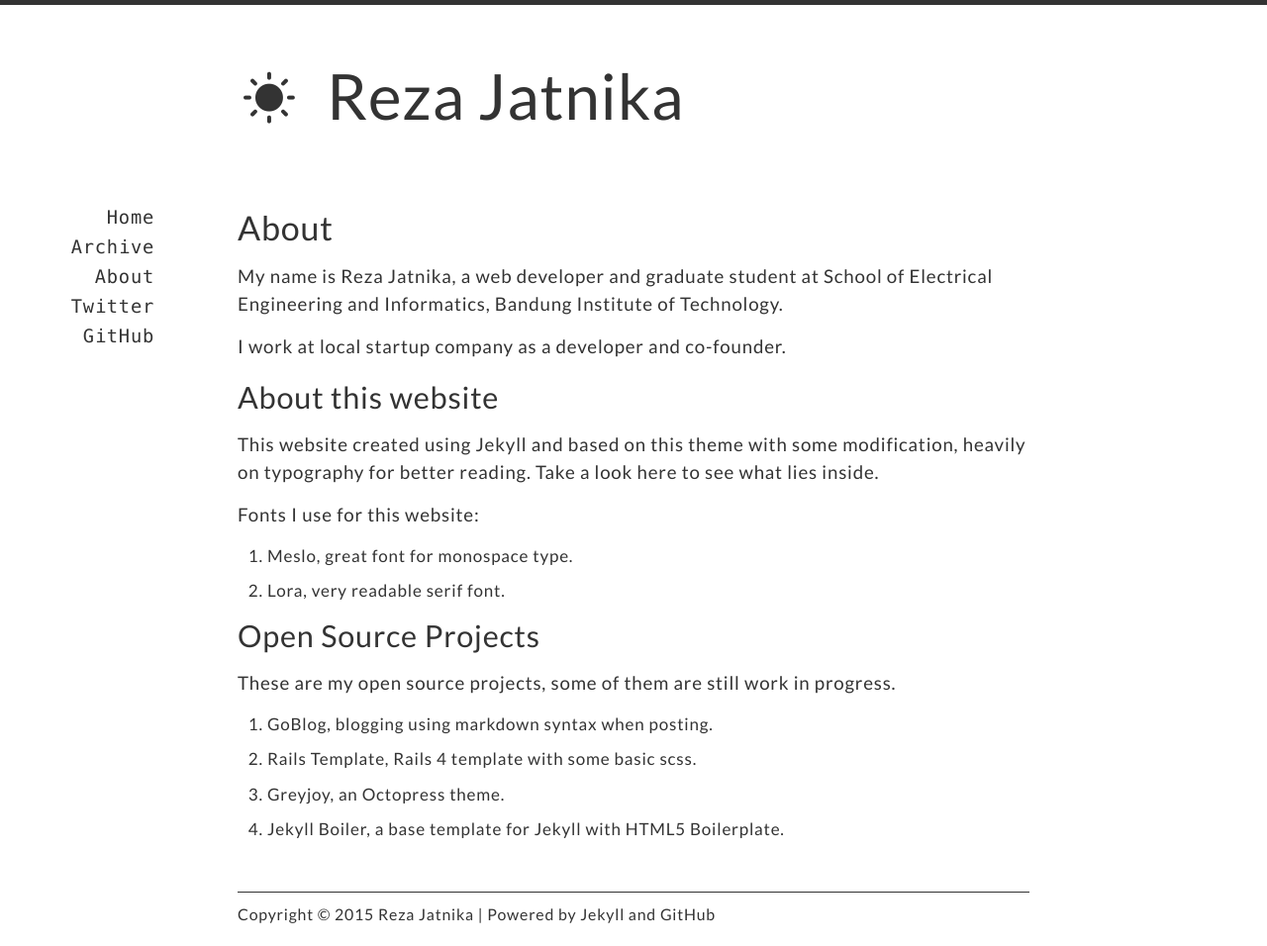
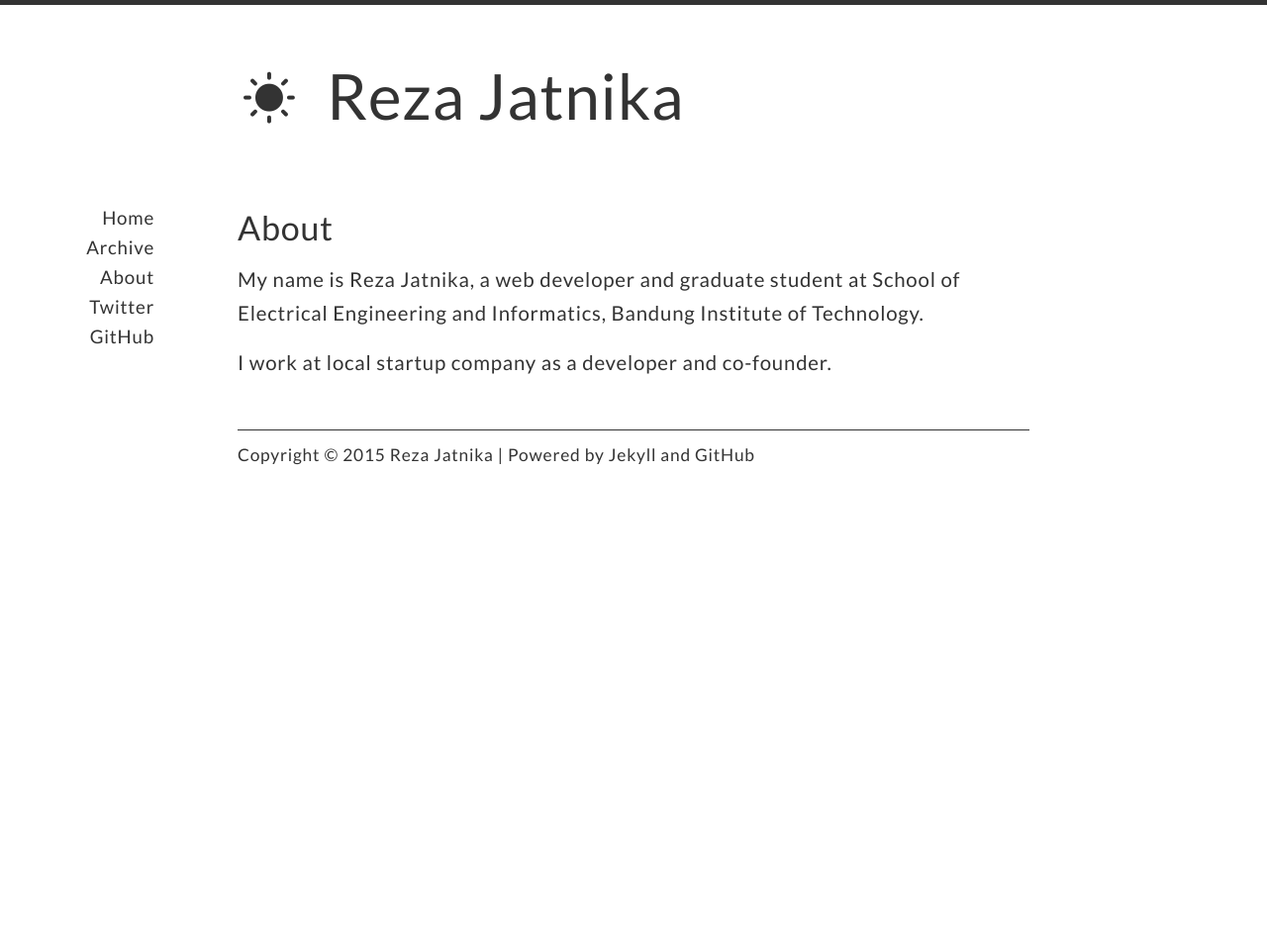
Before and after one commit to rezajatnika/rezajatnika.github.io, a Jekyll site: the page built from about/index.markdown, in a window 1280 px wide. Shown: the whole page at 99% size. Built offline with Jekyll 4.4.1, drawn with Linux system fonts in a browser that asks for light colours; nearby versions of some CDN libraries; Markdown is read by kramdown in place of the engine named in the settings; after the commit the page ends 900 px from its top, so only the background shows below that.

Commit message:
Update layouts and colors

```diff
--- a/_layouts/post.html
+++ b/_layouts/post.html
@@ -2,7 +2,7 @@
 layout: default
 ---
 <article class="post">
-  <h1><a href="{{ page.url }}">{{ page.title }}</a></h1>
   <p class="meta">Posted on <span class="postdate">{{ page.date | date: "%b %d, %Y" }}</span></p>
+  <h1 class="title"><a href="{{ page.url }}">{{ page.title }}</a></h1>
   <div class="post-content">{{ content }}</div>
 </article>
--- a/about/index.markdown
+++ b/about/index.markdown
@@ -7,22 +7,3 @@ My name is Reza Jatnika, a web developer and graduate student at School of
 Electrical Engineering and Informatics, Bandung Institute of Technology.
 
 I work at local startup [company](http://rakarsa.com) as a developer and co-founder.
-
-## About this website
-This website created using [Jekyll](http://jekyllrb.com) and based on this
-[theme](https://github.com/redwallhp/solar-theme-jekyll) with some modification,
-heavily on typography for better reading. Take a look
-[here](https://github.com/rezajatnika/rezajatnika.github.io) to see what lies inside.
-
-Fonts I use for this website:
-
-- [Meslo](https://github.com/andreberg/Meslo-Font), great font for monospace type.
-- [Lora](https://www.google.com/fonts/specimen/Lora), very readable serif font.
-
-## Open Source Projects
-These are my open source projects, some of them are still work in progress.
-
-- [GoBlog](https://github.com/rezajatnika/blog), blogging using markdown syntax when posting.
-- [Rails Template](https://github.com/rezajatnika/rails_template), Rails 4 template with some basic scss.
-- [Greyjoy](https://github.com/rezajatnika/greyjoy), an Octopress theme.
-- [Jekyll Boiler](https://github.com/rezajatnika/jekyll-boiler), a base template for Jekyll with HTML5 Boilerplate.
--- a/assets/css/colors.css
+++ b/assets/css/colors.css
@@ -46,9 +46,9 @@ blockquote {
 /*** Pygments ***/
 
 .highlight>pre {
-  background-color: #eee8d5;
+  background-color: #fff;
   color: #657b83;
-  border-left: 2px #F4B915 solid;
+  border-left: 2px rgba(51, 51, 51, 0.15) solid;
   border-radius: 0px;
   overflow: auto;
   padding: 6px 10px;
--- a/assets/css/style.css
+++ b/assets/css/style.css
@@ -19,7 +19,7 @@ article, aside, details, figcaption, figure, footer, header, hgroup, menu, nav,
 }
 
 body {
-	line-height: 1.1;
+	line-height: 1;
 }
 
 ol, ul {
@@ -63,8 +63,9 @@ a:hover {
 }
 
 p {
-  font-size: 1.1em;
+  font-size: 1.2em;
   margin-bottom: 15px;
+	line-height: 1.7;
 }
 
 ul {
@@ -244,13 +245,14 @@ h3 {
 
 #sidebar a {
 	border: none;
-	font-family: Meslo, serif;
+	font-family: Lato, serif;
 	font-size: 1.1em;
 	padding: 2px 4px;
 }
 
 
 /*** Posts ***/
+
 
 article {
 	margin-bottom: 40px;
@@ -260,6 +262,11 @@ article h1 {
 	font-size: 2em;
 	margin: 25px 0 10px 0;
 }
+
+article h1.title {
+	font-size: 2.5em;
+}
+
 article h1 a {
 	border: none;
 }
@@ -282,7 +289,7 @@ article .meta {
 
 span.meta {
 	padding-top: 6px;
-  font-family: Meslo;
+  font-family: Lato;
 	font-size: 0.85em;
 }
 
@@ -300,6 +307,11 @@ img.center {
 	margin: 0 auto 1em auto;
 }
 
+hr.spacer {
+	color: #333333;
+	opacity: 0.15;
+	margin-top: 35px;
+}
 
 /*** Pagination ***/
 
--- a/index.html
+++ b/index.html
@@ -4,12 +4,12 @@ layout: default
 
 {% for post in paginator.posts %}
   <article class="post">
-    <h1><a href="{{ post.url }}">{{ post.title }}</a></h1>
     <p class="meta">Posted on <span class="postdate">{{ post.date | date: "%b %d, %Y" }}</span></p>
+    <h1 class="title"><a href="{{ post.url }}">{{ post.title }}</a></h1>
     <div class="post-content">
       {{ post.excerpt }}
-      <p class="meta"><a href="{{ post.url }}">Continue reading &raquo;</a></p>
     </div>
+    <hr class="spacer">
   </article>
 {% endfor %}
 
```
Also changed, not shown: _posts/2014-05-02-one-night-with-dokku.md (+5 -5 lines).
